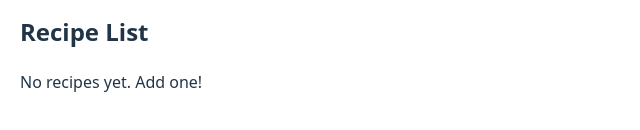
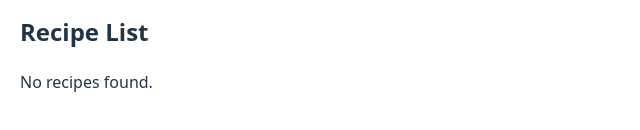
Before and after one commit to Dagi2212/alx-fe-reactjs, a React (Vite) app in the folder recipe-sharing-app/: page / in a window 1280 px wide. Shown: the part 476-606 px from the top of the page, without its empty margins (0-640 px from the left). Built offline with nearby package versions, Linux system fonts and the light colour scheme.

Commit message:
Update RecipeList.jsx

```diff
--- a/recipe-sharing-app/src/components/RecipeList.jsx
+++ b/recipe-sharing-app/src/components/RecipeList.jsx
@@ -2,13 +2,15 @@ import { Link } from 'react-router-dom';
 import { useRecipeStore } from './recipeStore';
 
 const RecipeList = () => {
-  const recipes = useRecipeStore((state) => state.recipes);
+  const recipes = useRecipeStore((state) =>
+    state.searchTerm ? state.filteredRecipes : state.recipes
+  );
 
   return (
     <div>
       <h2>Recipe List</h2>
       {recipes.length === 0 ? (
-        <p>No recipes yet. Add one!</p>
+        <p>No recipes found.</p>
       ) : (
         recipes.map((recipe) => (
           <div key={recipe.id} style={{ borderBottom: '1px solid #ddd', marginBottom: '10px' }}>
```
